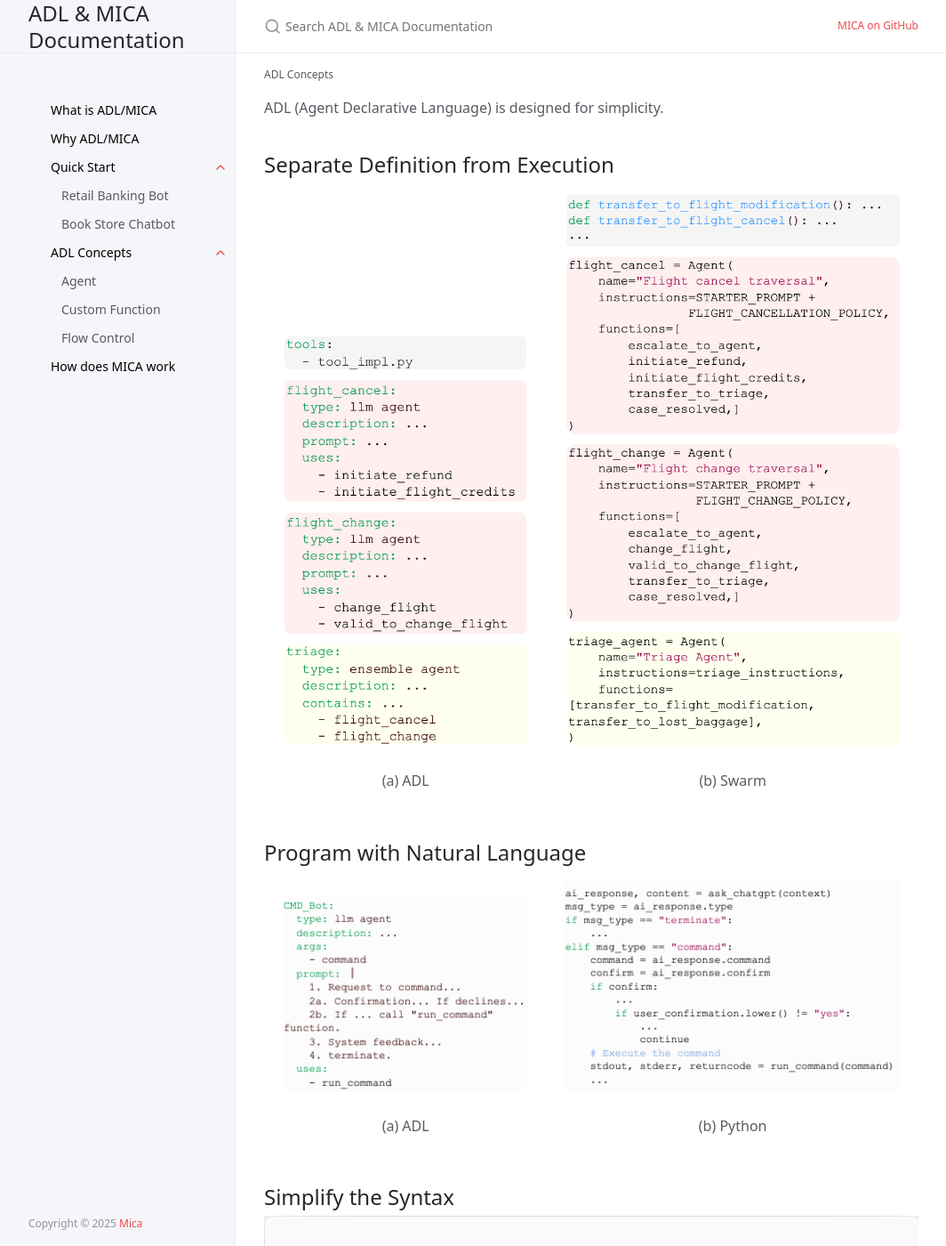
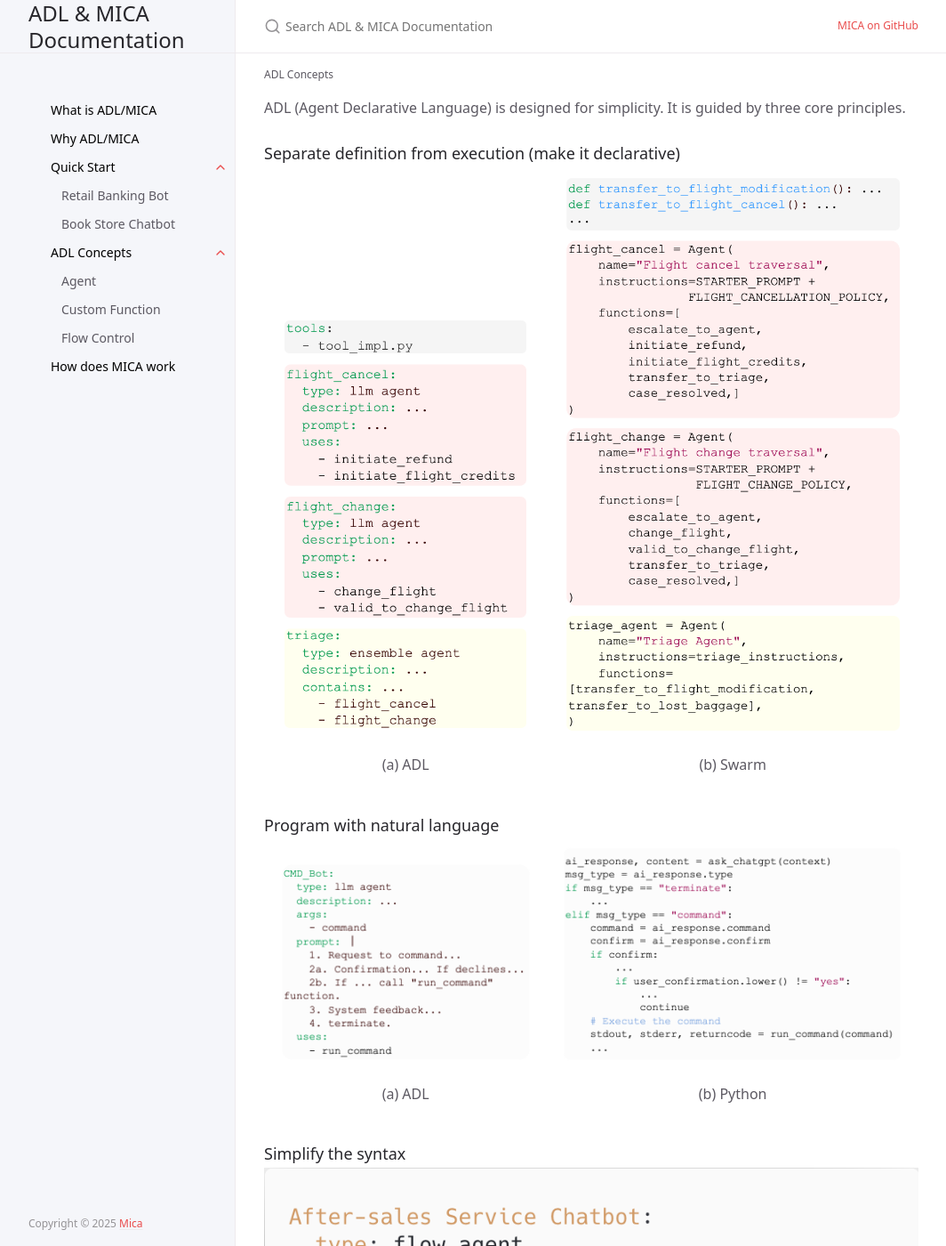
Before and after one commit to Mica-labs/Mica-labs.github.io, a Jekyll site: the page built from docs/ADL Concepts/index.md, in a window 1280 px wide and 1400 px high. Shown: the whole window at 89% size, without its empty margins (107-1171 px from the left). Built offline with Jekyll 4.4.1, drawn with Linux system fonts in a browser that asks for light colours; cached includes are drawn as plain includes.

Commit message:
Update index.md

```diff
--- a/docs/ADL Concepts/index.md
+++ b/docs/ADL Concepts/index.md
@@ -5,9 +5,9 @@ nav_order: 5
 has_children: true
 ---
 
-ADL (Agent Declarative Language) is designed for simplicity.
+ADL (Agent Declarative Language) is designed for simplicity.  It is guided by three core principles.
 
-## Separate Definition from Execution
+### Separate definition from execution (make it declarative)
 <div style="display: flex; justify-content: space-between; align-items: flex-end; width: 100%;">
 
   <div style="flex: 1.5; text-align: center; margin: 0 10px;">
@@ -22,9 +22,7 @@ ADL (Agent Declarative Language) is designed for simplicity.
 
 </div>
 
-## Program with Natural Language
-
-
+### Program with natural language
 <div style="display: flex; justify-content: space-between; align-items: flex-end; width: 100%;">
 
   <div style="flex: 1.5; text-align: center; margin: 0 10px;">
@@ -39,7 +37,7 @@ ADL (Agent Declarative Language) is designed for simplicity.
 
 </div>
 
-## Simplify the Syntax
+### Simplify the syntax
 ![example](example.png)
 
 For the complete language specification, please refer to [ADL: A Declarative Language for Agent-Based Chatbots, Sirui Zeng, Xifeng Yan, 	arXiv:2504.14787](https://arxiv.org/pdf/2504.14787).
```
